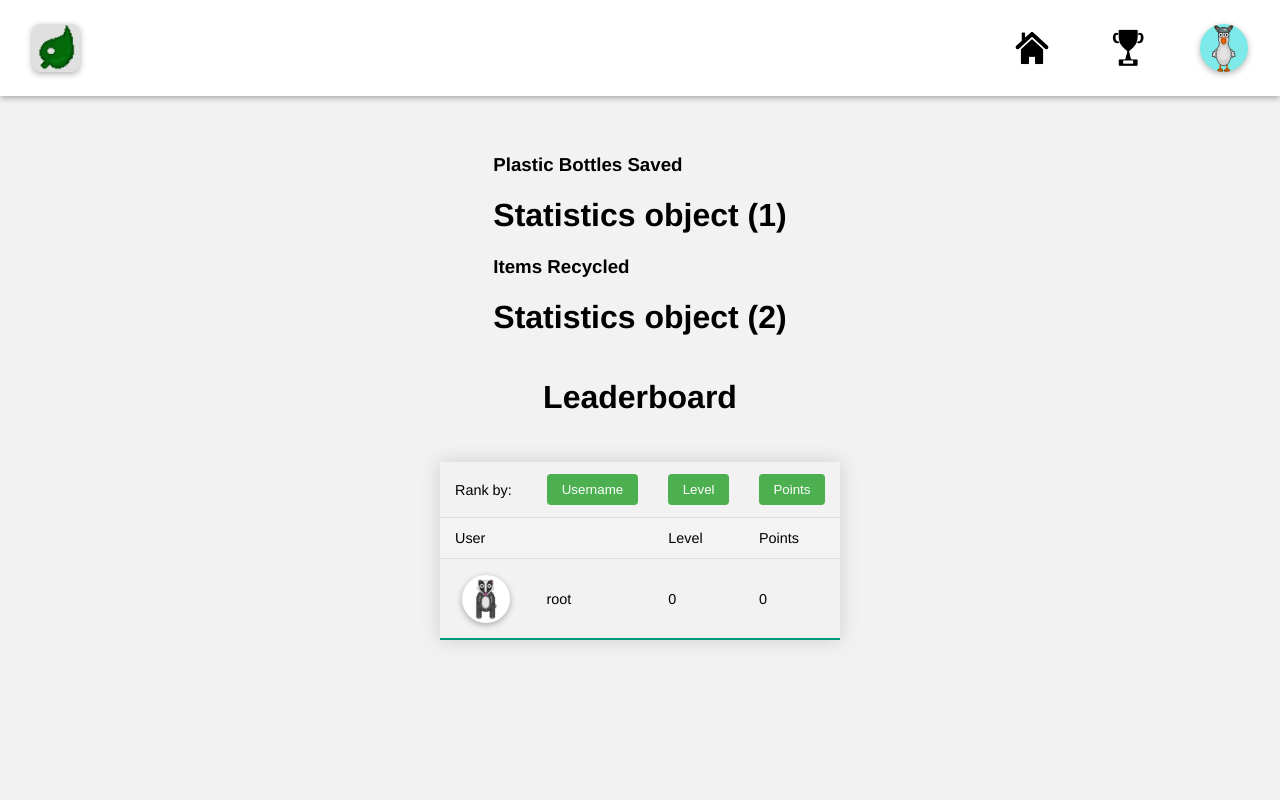
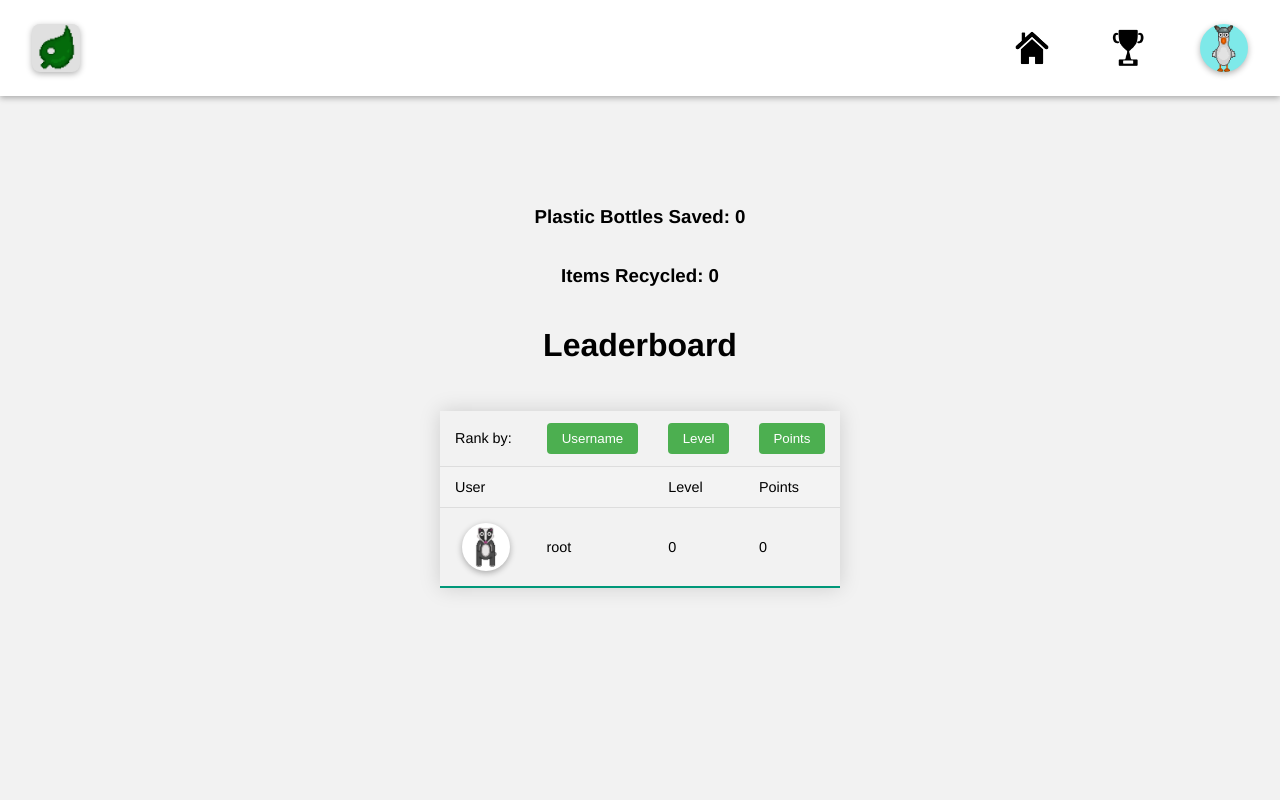
Before and after one commit to itselectroz/sustainable-daily, a Django app: page /leaderboard/ in a window 1280 px wide. Run offline with Django 4.2, Linux system fonts and the light colour scheme; a user stored in the database is signed in; data comes from the database, SQL or seed files in the repository.

Commit message:
displays info, works for personal

```diff
--- a/sustainable_app/static/sustainable_app/css/leaderboard.css
+++ b/sustainable_app/static/sustainable_app/css/leaderboard.css
@@ -65,7 +65,12 @@ html, body {
     transition: all 0.3s ease-in-out;
 }
 
-
+.stats {
+    display: flex;
+    flex-direction:column;
+    justify-content: center;
+    align-items: center;
+}
 
 
 /* Hover effect for all buttons */
--- a/sustainable_app/templates/sustainable_app/game_keeper.html
+++ b/sustainable_app/templates/sustainable_app/game_keeper.html
@@ -20,7 +20,7 @@
                     <div class="middle">
                         <div class="left">
                             <h3 class="h3">Plastic Bottles Saved</h3>
-                            <h1>{{ water }}</h1>
+                            <h1>{{ water.quantity }}</h1>
                         </div>
                     </div>
 
@@ -32,7 +32,7 @@
                     <div class="middle">
                         <div class="left">
                             <h3 class="h3">Items Recycled</h3>
-                            <h1>{{ plastic }}</h1>
+                            <h1>{{ plastic.quantity }}</h1>
                         </div>
                     </div>
                 </div>
--- a/sustainable_app/templates/sustainable_app/leaderboard.html
+++ b/sustainable_app/templates/sustainable_app/leaderboard.html
@@ -6,9 +6,6 @@
 
 {% include 'sustainable_app/base.html' %}
 
-<!-- MATERIAL CDN -->
-<link rel="stylesheet" href="https://fonts.googleapis.com/css2?family=Material+Symbols+Sharp:opsz,wght,FILL,GRAD@48,400,1,0" />
-<!-- STYLESHEET -->
 <link rel="stylesheet" type="text/css" href="{% static 'sustainable_app/css/leaderboard.css' %}">
 <script src="{% static 'sustainable_app/js/leaderboard_sorting.js'%}"></script>
 <script>
@@ -19,11 +16,13 @@
 
 <div class = "body">
     <div class="stats">
-        <h3 class="h3">Plastic Bottles Saved</h3>
-        <h1>{{ water }}</h1>
+        <div class="stat">
+            <h3>Plastic Bottles Saved: {{ water.quantity }}</h3>
+        </div>
 
-        <h3 class="h3">Items Recycled</h3>
-        <h1>{{ plastic }}</h1>
+        <div class="stat">
+            <h3>Items Recycled: {{ plastic.quantity }}</h3>
+        </div>
     </div>
 
     <div class = "header">
```
